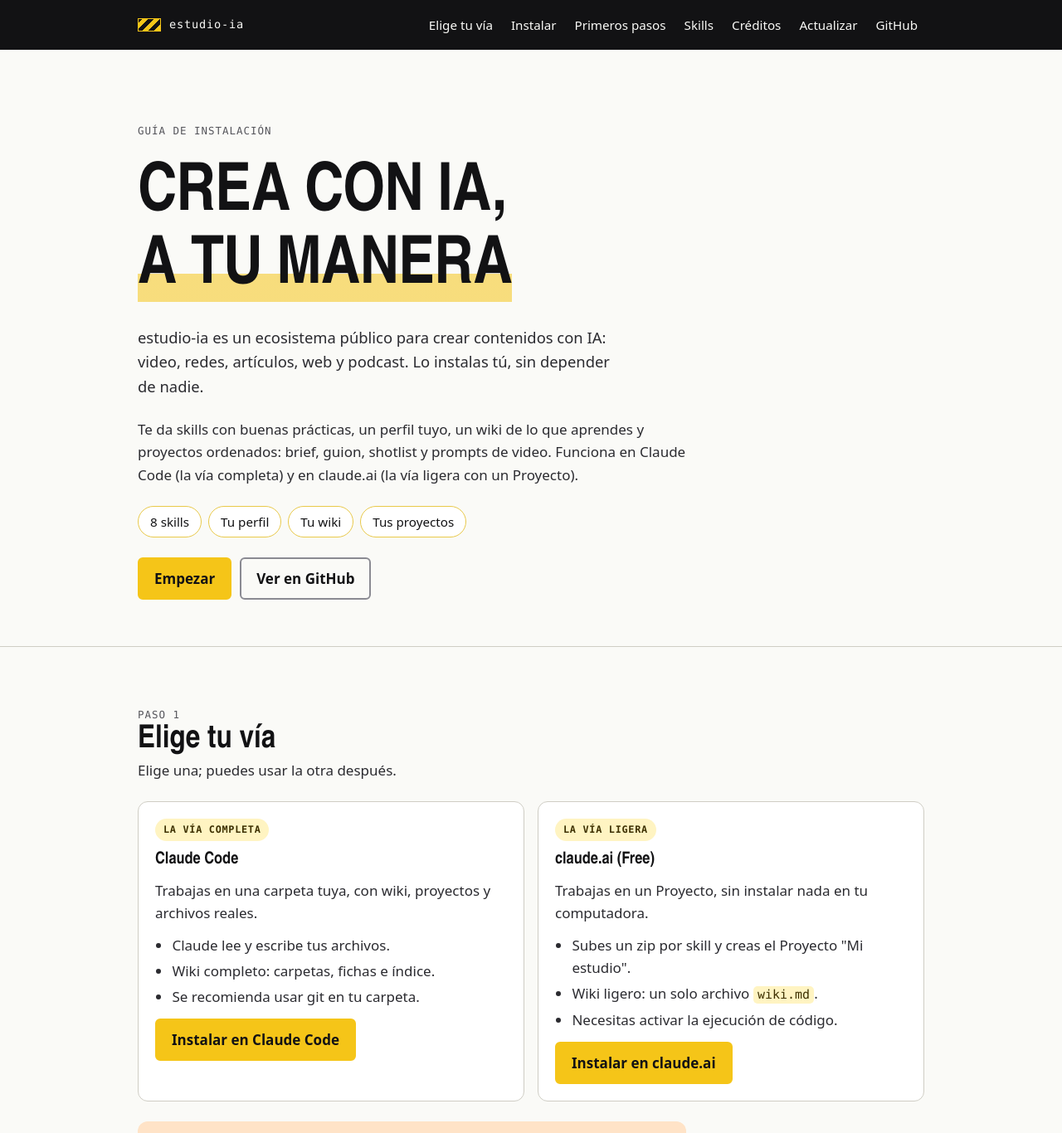
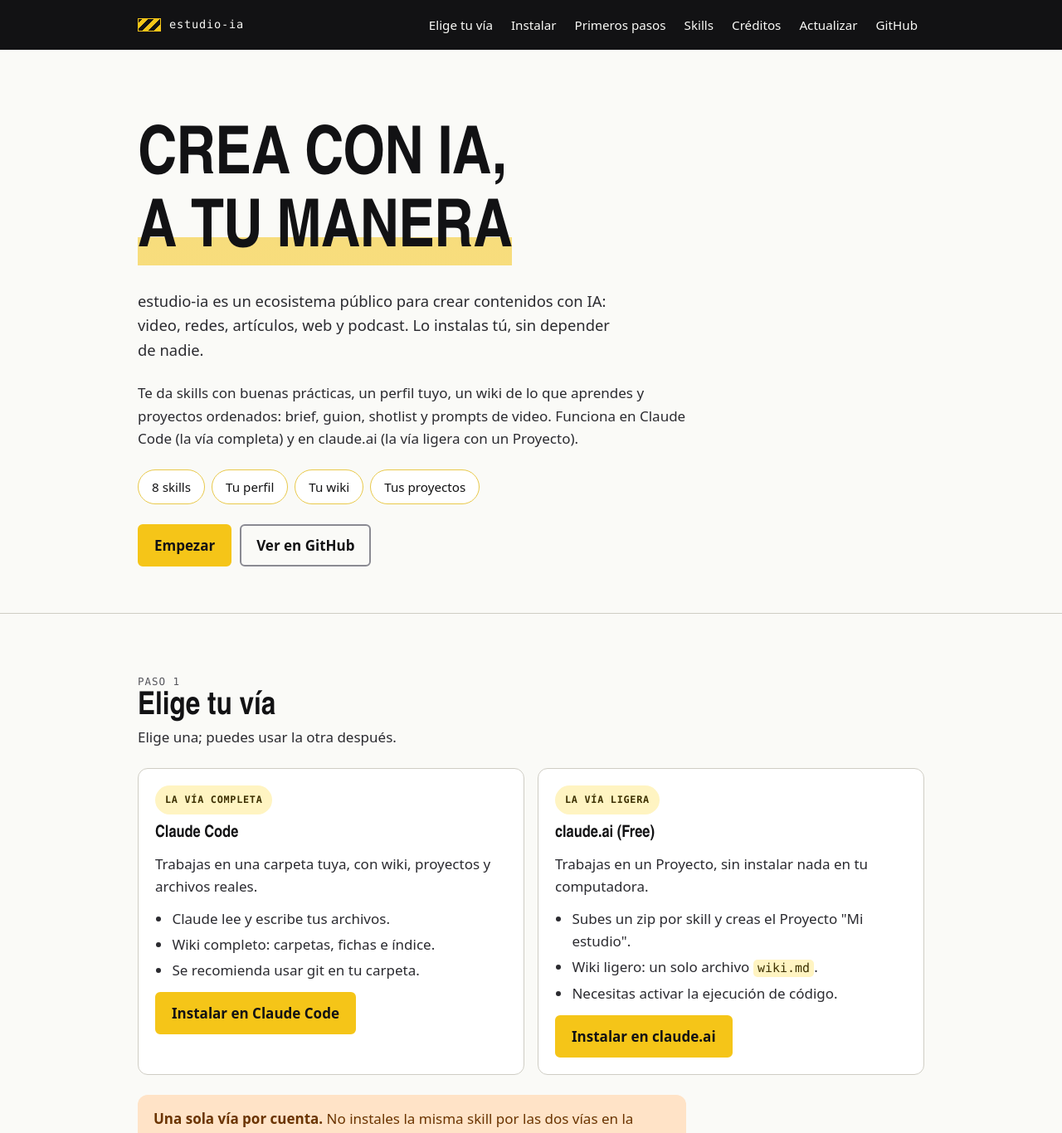
Before and after one commit to daniknn/estudio-ia, a plain HTML site: page guia/index.html in a window 1280 px wide. Shown: the top 1366 px of the page at 83% size. Drawn offline with Linux system fonts and the light colour scheme.

Commit message:
style(guia): quita el eyebrow del hero y da más aire a chips y etiquetas
Co-Authored-By: Claude Opus 5.5 <noreply@anthropic.com>

```diff
--- a/guia/index.html
+++ b/guia/index.html
@@ -94,7 +94,7 @@ header.top a:focus-visible { box-shadow: 0 0 0 3px #121214, 0 0 0 6px #F5C518; }
 .hero h1 em { font-style: normal; background: linear-gradient(transparent 58%, var(--mark) 58%); }
 .hero .lede { font-size: 1.15rem; max-width: 56ch; }
 .chips { display: flex; flex-wrap: wrap; gap: 8px; list-style: none; margin: 0; padding: 0; }
-.chips li { border: 1px solid var(--border-tinted); background: var(--card); border-radius: 999px; padding: 6px 14px; color: var(--fg-strong); font-weight: 500; font-size: 0.95rem; }
+.chips li { border: 1px solid var(--border-tinted); background: var(--card); border-radius: 999px; padding: 8px 16px; color: var(--fg-strong); font-weight: 500; font-size: 0.95rem; }
 
 .btn { display: inline-flex; align-items: center; justify-content: center; min-height: 44px; padding: 10px 18px; border-radius: var(--r-sm); background: var(--accent); color: var(--on-accent); font-weight: 700; text-decoration: none; border: 2px solid var(--accent); }
 .btn:hover { filter: brightness(0.95); }
@@ -103,7 +103,7 @@ header.top a:focus-visible { box-shadow: 0 0 0 3px #121214, 0 0 0 6px #F5C518; }
 
 .paths { display: grid; grid-template-columns: repeat(auto-fit, minmax(min(100%, 280px), 1fr)); gap: 16px; }
 .path { border: 1px solid var(--border); border-radius: var(--r-lg); padding: 20px; background: var(--card); display: grid; gap: 12px; align-content: start; min-width: 0; }
-.path .tag { justify-self: start; font-family: var(--f-mono); font-size: 0.74rem; letter-spacing: 0.06em; text-transform: uppercase; padding: 4px 10px; border-radius: 999px; font-weight: 600; background: var(--tinted); color: var(--on-tinted); }
+.path .tag { justify-self: start; font-family: var(--f-mono); font-size: 0.74rem; letter-spacing: 0.06em; text-transform: uppercase; padding: 8px 12px; border-radius: 999px; font-weight: 600; background: var(--tinted); color: var(--on-tinted); }
 .path ul { margin: 0; padding-left: 1.2em; display: grid; gap: 4px; }
 .path .btn { justify-self: start; }
 
@@ -171,7 +171,6 @@ footer p { color: var(--fg); }
 
 <section class="hero" id="que-es">
   <div class="wrap">
-    <p class="eyebrow">Guía de instalación</p>
     <h1>Crea con IA, <em>a tu manera</em></h1>
     <p class="lede">estudio-ia es un ecosistema público para crear contenidos con IA: video, redes, artículos, web y podcast. Lo instalas tú, sin depender de nadie.</p>
     <p class="read">Te da skills con buenas prácticas, un perfil tuyo, un wiki de lo que aprendes y proyectos ordenados: brief, guion, shotlist y prompts de video. Funciona en Claude Code (la vía completa) y en claude.ai (la vía ligera con un Proyecto).</p>
```
